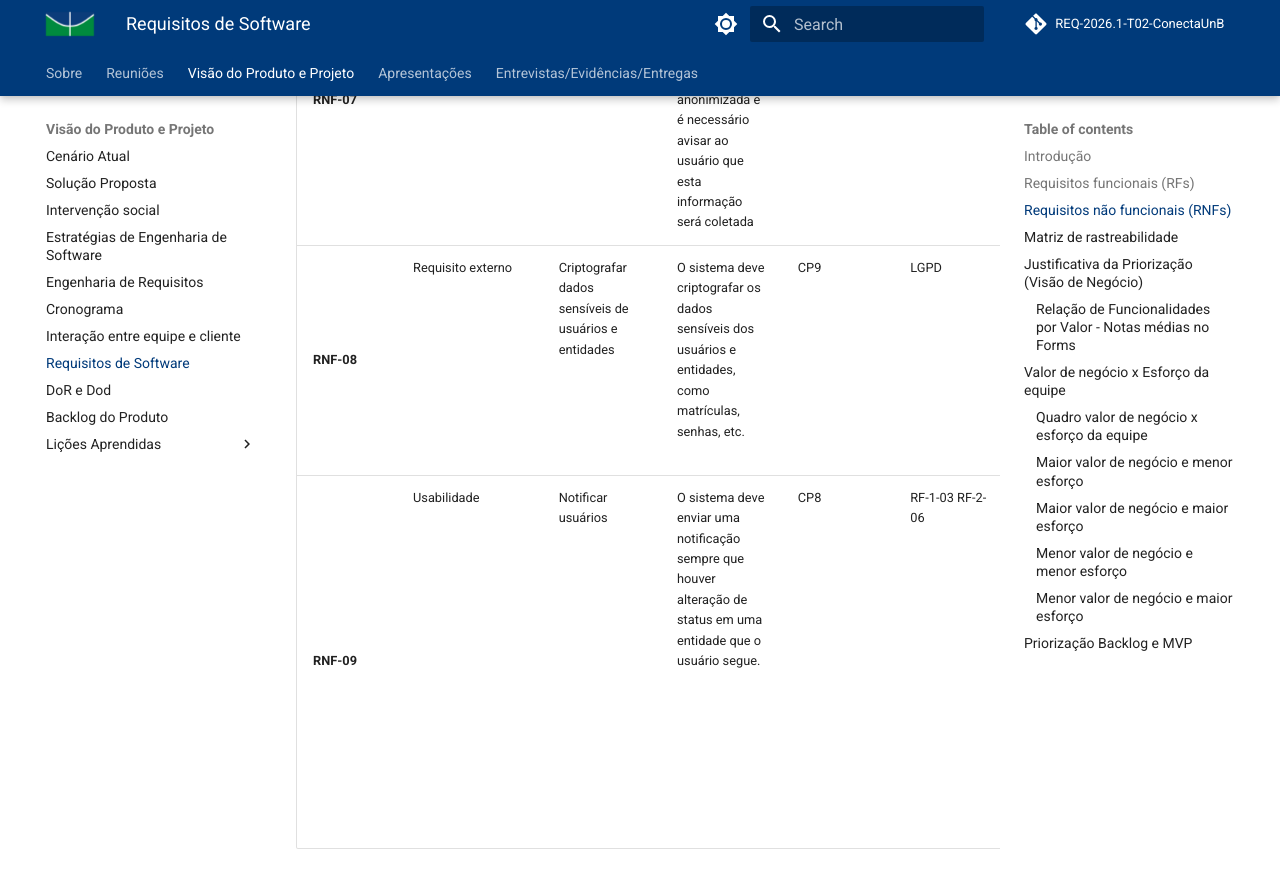
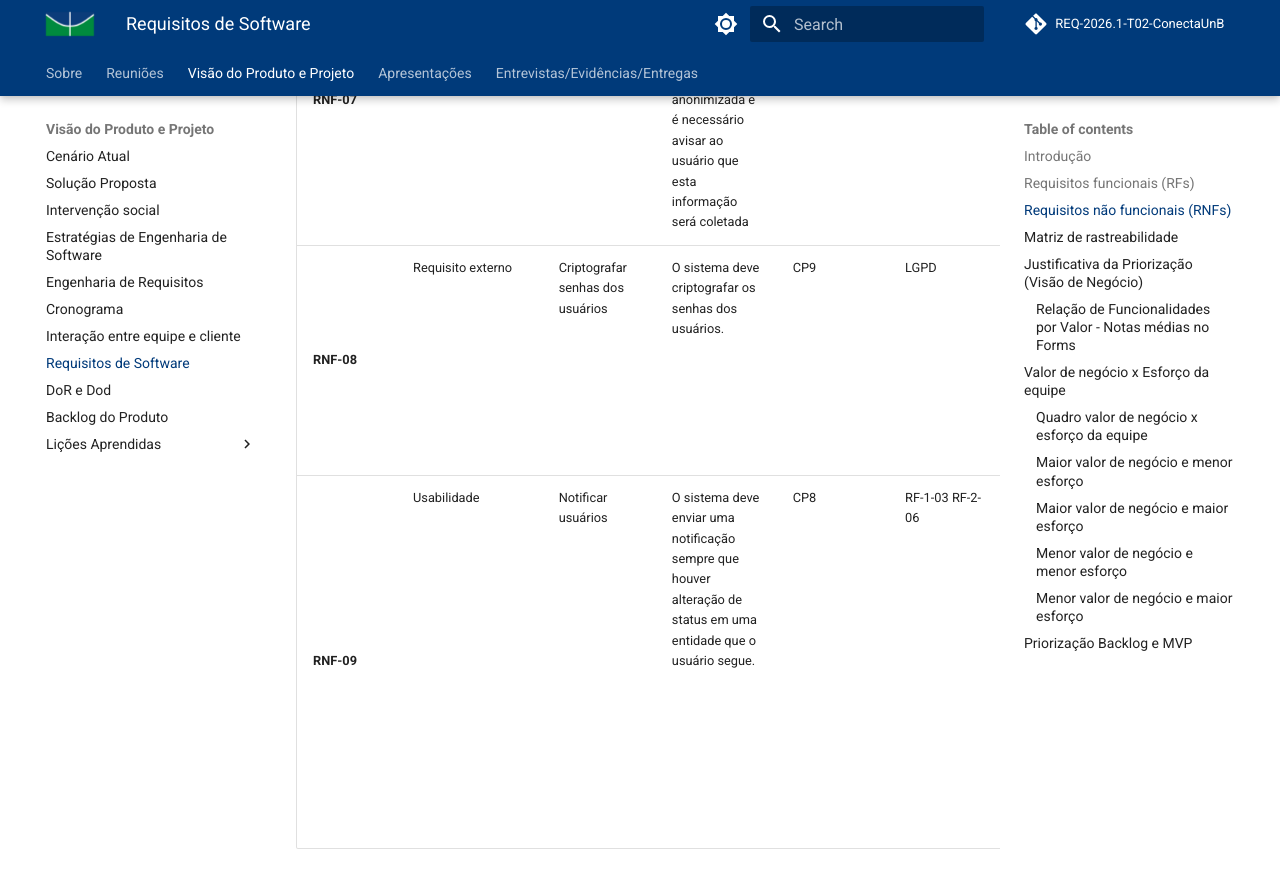
Before and after one commit to mdsreq-fga-unb/REQ-2026.1-T02-ConectaUnB, an MkDocs documentation site: the page built from docs/visaoDeProdutoProjeto/requisitosDeSoftware.md, in a window 1280 px wide and 900 px high, scrolled down 10783 px. Shown: the top 888 px of the window. Built offline with MkDocs 1.6.1 and Material for MkDocs 9.7.7, drawn with Linux system fonts in a browser that asks for light colours; comment, search, counter and statistics services are not loaded; some of the changed text lies outside the part shown.

Commit message:
docs: Diminui ambiguidade dos requisitos não funcionais

```diff
--- a/docs/visaoDeProdutoProjeto/requisitosDeSoftware.md
+++ b/docs/visaoDeProdutoProjeto/requisitosDeSoftware.md
@@ -61,11 +61,11 @@
 | **RNF-01** | Usabilidade | Acessar plataforma sem login | O sistema deve permitir o acesso à plataforma e a visualização de conteúdos públicos sem exigência de login ou cadastro. | CP7 | RNF-1-01 | Should Have | **CA01:** Um usuário não autenticado deve conseguir acessar conteúdos públicos da plataforma sem ser redirecionado para login.<br> **CA02:** Se o usuário tentar executar uma ação restrita, o sistema deve exigir autenticação antes de continuar. |
 | **RNF-02** | Usabilidade | Facilidade no uso | O sistema deve ter uma interface simples, permitindo que qualquer funcionalidade principal seja alcançada em no máximo 6 cliques. | CP7 | RNF-3-01 | Could Have | **CA01:** O usuário deve conseguir concluir os fluxos principais do sistema em até 6 cliques.<br> **CA02:** Os fluxos essenciais devem ser validados por testes para garantir que nenhuma funcionalidade importante exija 7 cliques ou mais. |
 | **RNF-03** | Usabilidade | Manter consistência visual | O sistema deve manter consistência visual, com a mesma paleta de cores, tipografia e componentes em todas as partes da aplicação. | CP7 | RNF-3-02 | Should Have | **CA01:** O sistema deve usar o mesmo padrão visual em toda a aplicação.<br> **CA02:** Componentes iguais devem manter o mesmo comportamento, aparência e funcionamento em todos os perfis de acesso. |
-| **RNF-04** | Usabiliadade | Garantir responsividade | O sistema deve possuir interface responsiva, sempre comunicando com o usuário se o processamento foi concluído ou não, se houve algum erro e como o usuário pode corrigir. | CP7 | RNF-3-03 | Should Have | **CA1:** Operações que envolvam o banco de dados sempre devem comunicar ao usuário se a operação foi concluída ou não. |
+| **RNF-04** | Usabiliadade | Feedback responsivo | O sistema deve possuir interface responsiva, sempre comunicando com o usuário se o processamento foi concluído ou não, se houve algum erro e como o usuário pode corrigir. | CP7 | RNF-3-03 | Should Have | **CA1:** Operações que envolvam o banco de dados sempre devem comunicar ao usuário se a operação foi concluída ou não. |
 | **RNF-05** | Suportabilidade | Uso mobile e desktop | O sistema deve ser funcional em desktops e mobile (através do navegador). | CP7 | requisito implícito | Must Have | **CA1:** A aplicação deve se adequar ao tamanho de tela médio de um desktop (14 polegadas)<br> **CA2:** A aplicação deve se adequar ao tamanho de tela médio de um celular (6,2 polegadas) |
 | **RNF-06** | Desempenho | Carregamento rápido de páginas | As páginas devem carregar em menos de 8 segundos em média. | CP7 | requisito implícito | Should Have | **CA1:** O tempo médio de carregamento da página não deve exceder 8 segundos sob uma conexão de rede 4G padrão. <br> **CA2:** O limite de 8 segundos deve ser respeitado no acesso via navegadores web (Desktop e Mobile). |
 | **RNF-07** | Requisito externo | Coleta de métricas de acordo com LGPD | As coletas de dados para métricas devem ser realizadas de maneira anonimizada e é necessário avisar ao usuário que esta informação será coletada | CP9 | LGPD | Must Have | **CA1:** O usuário deve concordar com as políticas de privacidade da aplicação antes de se cadastrar |
-| **RNF-08** | Requisito externo | Criptografar dados sensíveis de usuários e entidades | O sistema deve criptografar os dados sensíveis dos usuários e entidades, como matrículas, senhas, etc. | CP9 | LGPD | Must Have | **CA1:** Todas as senhas devem ser salvas de forma irreversível no banco de dados utilizando função de hash (bcrypt padrão do NestJS). |
+| **RNF-08** | Requisito externo | Criptografar senhas dos usuários | O sistema deve criptografar os senhas dos usuários. | CP9 | LGPD | Must Have | **CA1:** Todas as senhas devem ser salvas de forma irreversível no banco de dados utilizando função de hash (bcrypt padrão do NestJS). |
 | **RNF-09** | Usabilidade | Notificar usuários | O sistema deve enviar uma notificação sempre que houver alteração de status em uma entidade que o usuário segue. | CP8 | RF-1-03 RF-2-06 | Should Have | **CA01:** Quando uma entidade sofrer alteração de dados ou de status, o sistema deve identificar os usuários que a seguem.<br> **CA02:** O sistema deve disparar a notificação em até 5 minutos após a atualização da entidade. |
 
 
```
Also changed, not shown: other parts of docs/visaoDeProdutoProjeto/requisitosDeSoftware.md (+1 -1 lines).
